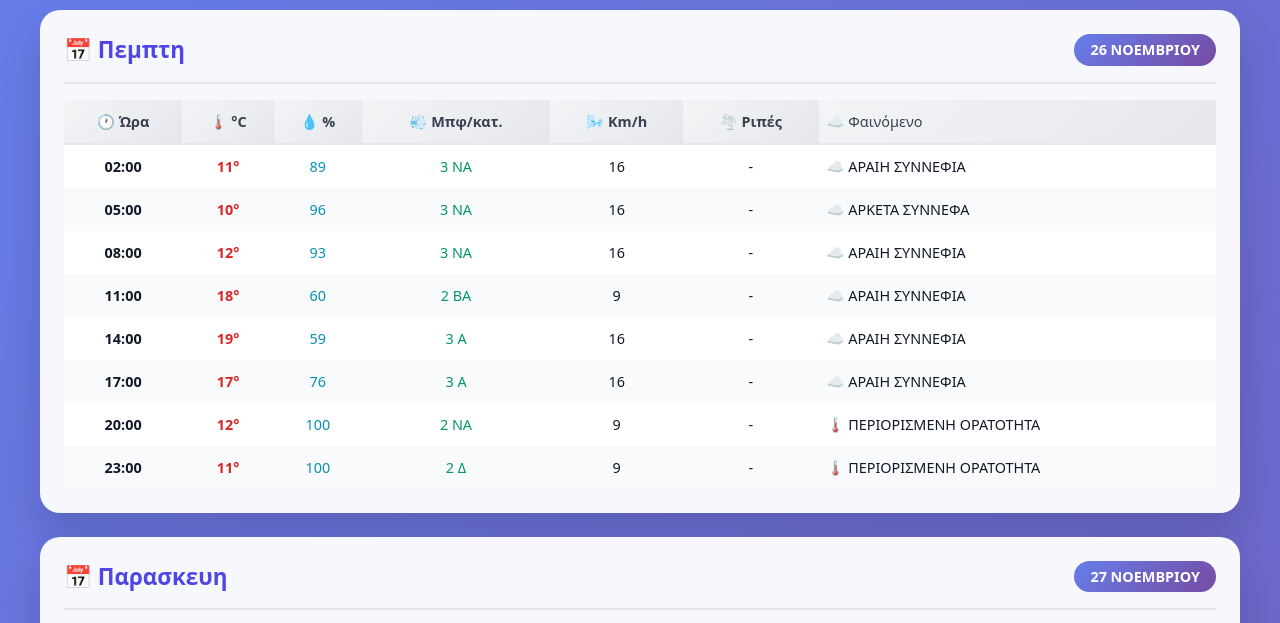
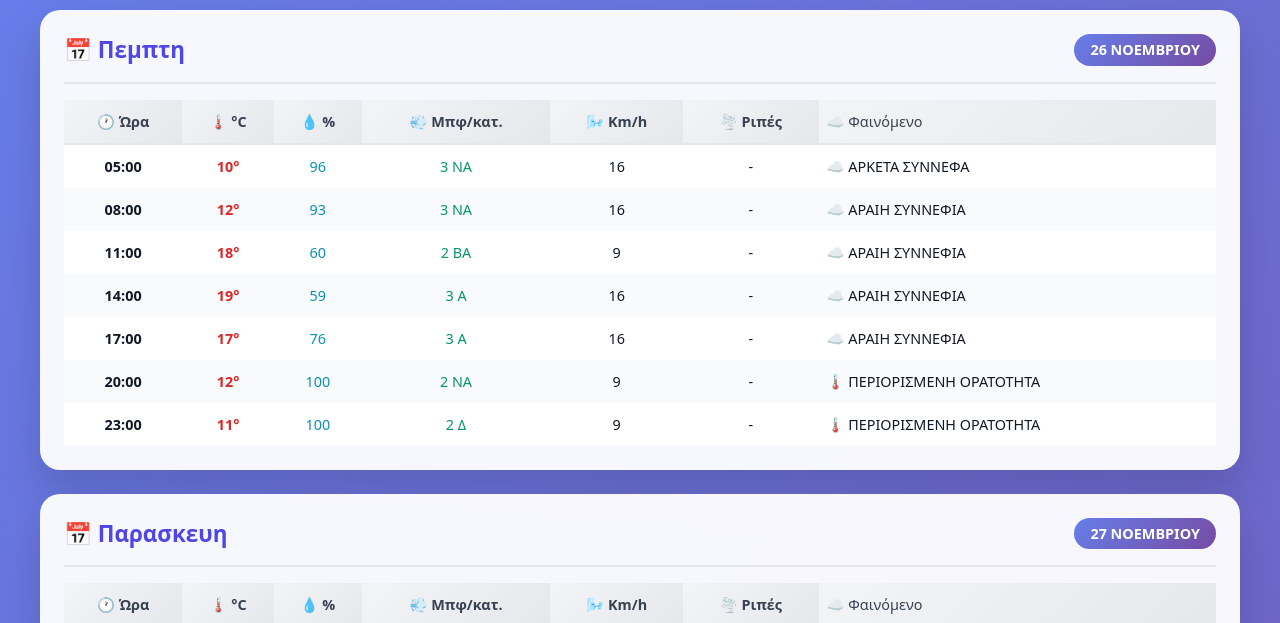
Before and after one commit to vtripolitakis/weatherchq, a plain HTML site: page index.html in a window 1280 px wide. Shown: the part 120-743 px from the top of the page. Drawn offline with Linux system fonts and the light colour scheme.

Commit message:
deploy: e66a58c39bb7333c1ae4571e96f2eb6f4a547b22

```diff
--- a/index.html
+++ b/index.html
@@ -96,7 +96,6 @@ tbody tr:hover { background: #eef2ff; }
 <table>
 <thead><tr><th>🕐 Ώρα</th><th>🌡️ °C</th><th>💧 %</th><th>💨 Μπφ/κατ.</th><th>🌬️ Km/h</th><th>🌪️ Ριπές</th><th class='condition'>☁️ Φαινόμενο</th></tr></thead>
 <tbody>
-<tr><td><strong>02:00</strong></td><td class='temp'>11°</td><td class='humidity'>89</td><td class='wind'>3 NA</td><td>16</td><td>-</td><td class='condition'>☁️ ΑΡΑΙΗ ΣΥΝΝΕΦΙΑ</td></tr>
 <tr><td><strong>05:00</strong></td><td class='temp'>10°</td><td class='humidity'>96</td><td class='wind'>3 NA</td><td>16</td><td>-</td><td class='condition'>☁️ ΑΡΚΕΤΑ ΣΥΝΝΕΦΑ</td></tr>
 <tr><td><strong>08:00</strong></td><td class='temp'>12°</td><td class='humidity'>93</td><td class='wind'>3 NA</td><td>16</td><td>-</td><td class='condition'>☁️ ΑΡΑΙΗ ΣΥΝΝΕΦΙΑ</td></tr>
 <tr><td><strong>11:00</strong></td><td class='temp'>18°</td><td class='humidity'>60</td><td class='wind'>2 BA</td><td>9</td><td>-</td><td class='condition'>☁️ ΑΡΑΙΗ ΣΥΝΝΕΦΙΑ</td></tr>
```
